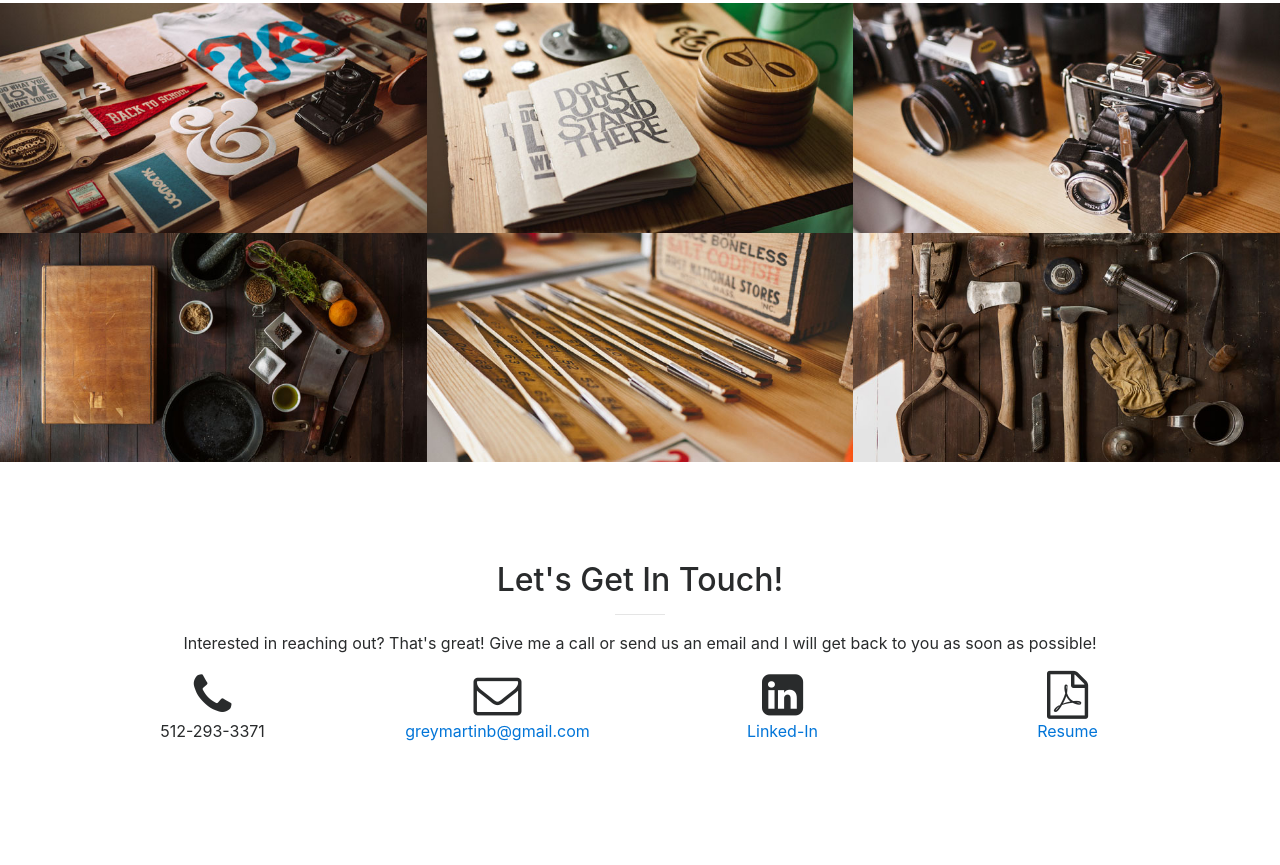
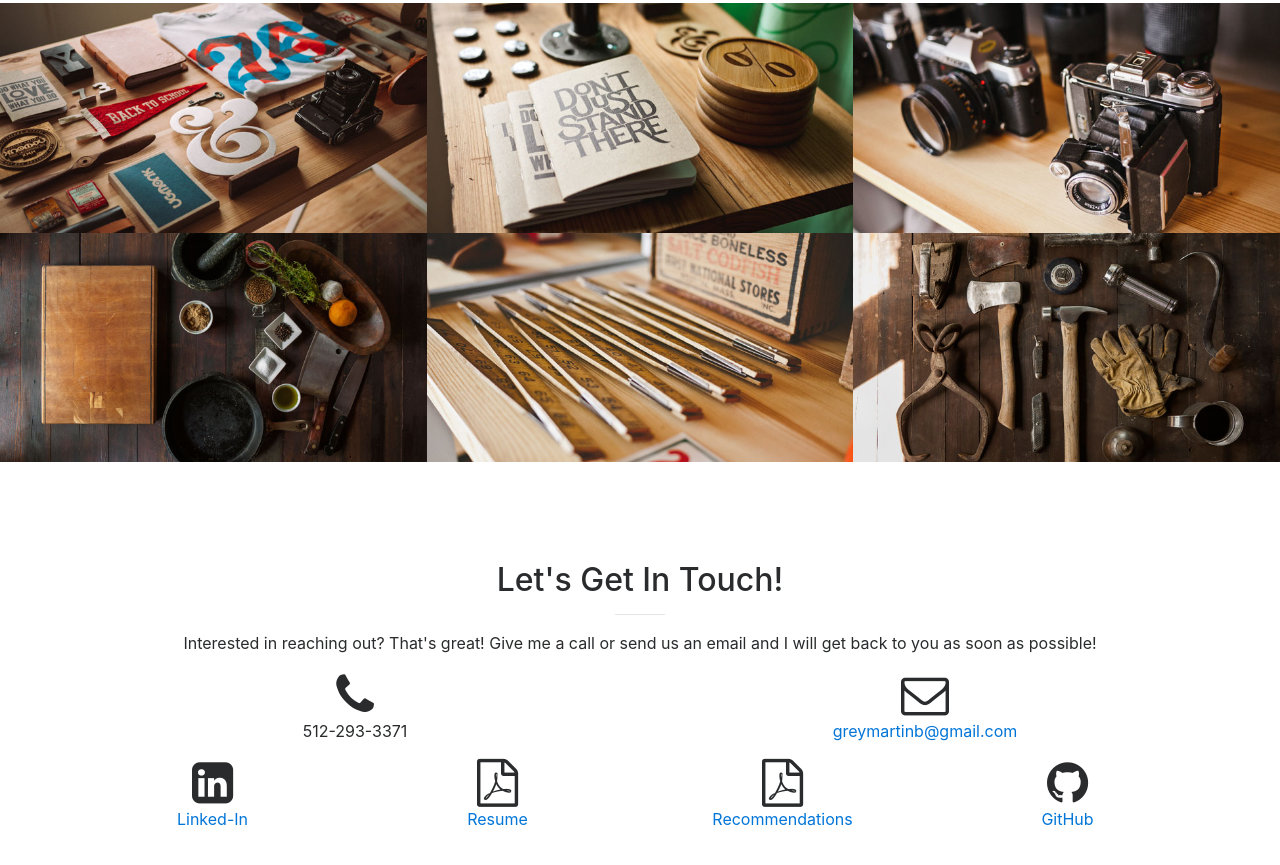
Before and after one commit to greymartinb/Professional-Portfolio, a website with bundled scripts: page index.html in a window 1280 px wide. Shown: the part 1661-2526 px from the top of the page. Built offline with nearby package versions, Linux system fonts and the light colour scheme.

Commit message:
added pdf Recommendations

```diff
--- a/index.html
+++ b/index.html
@@ -244,14 +244,16 @@
                     <hr class="primary">
                     <p>Interested in reaching out? That's great! Give me a call or send us an email and I will get back to you as soon as possible!</p>
                 </div>
-                <div class="col-lg-3 text-center">
+                <div class="col-lg-6 text-center">
                     <i class="fa fa-phone fa-3x sr-contact"></i>
                     <p>512-293-3371</p>
                 </div>
-                <div class="col-lg-3 text-center">
+                <div class="col-lg-6 text-center">
                     <i class="fa fa-envelope-o fa-3x sr-contact"></i>
                     <p><a href="mailto:greymartinb@gmail.com">greymartinb@gmail.com</a></p>
                 </div>
+            </div>
+            <div class="row">
                 <div class="col-lg-3 text-center ">
                     <i class="fa fa-linkedin-square fa-3x"></i>
                     <p><a href= "https://www.linkedin.com/in/grey-martin-buhrdorf-17224099/">Linked-In</a></p>
@@ -259,6 +261,14 @@
                 <div class="col-lg-3 text-center ">
                     <i class="fa fa-file-pdf-o fa-3x"></i>
                     <p><a href= "Grey-resume.pdf">Resume</a></p>
+                </div>
+                <div class="col-lg-3 text-center ">
+                    <i class="fa fa-file-pdf-o fa-3x"></i>
+                    <p><a href= "GreysRecommedations.pdf">Recommendations</a></p>
+                </div>
+                <div class="col-lg-3 text-center ">
+                    <i class="fa fa-github fa-3x"></i>
+                    <p><a href= "https://github.com/greymartinb">GitHub</a></p>
                 </div>
             </div>
         </div>
```
Also changed, not shown: 2 other files.
